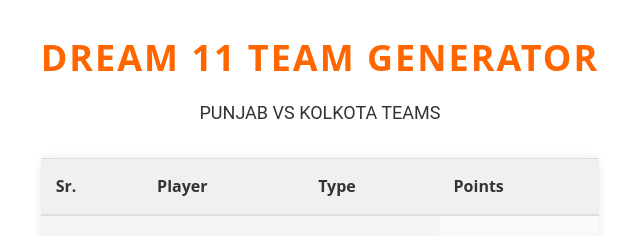
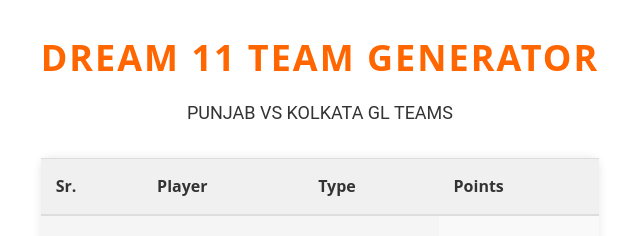
Before and after one commit to pankajcr7/Dream-11, a plain HTML site: page index.html in a window 1280 px wide. Shown: the part 227-463 px from the top of the page, 320-960 px from the left. Drawn offline with Linux system fonts and the light colour scheme.

Commit message:
Update index.html

```diff
--- a/index.html
+++ b/index.html
@@ -15,7 +15,7 @@
 	<div class="container">
 		<section id="team-section">
 			<h1>Dream 11 Team Generator</h1>
-			<p>PUNJAB VS KOLKOTA TEAMS</p>
+			<p>PUNJAB VS KOLKATA GL TEAMS</p>
 
 			<table class="player-name">
 				<thead>
```
